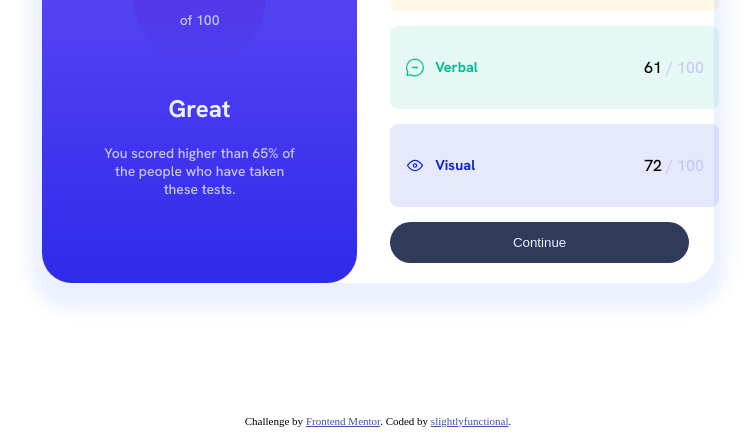
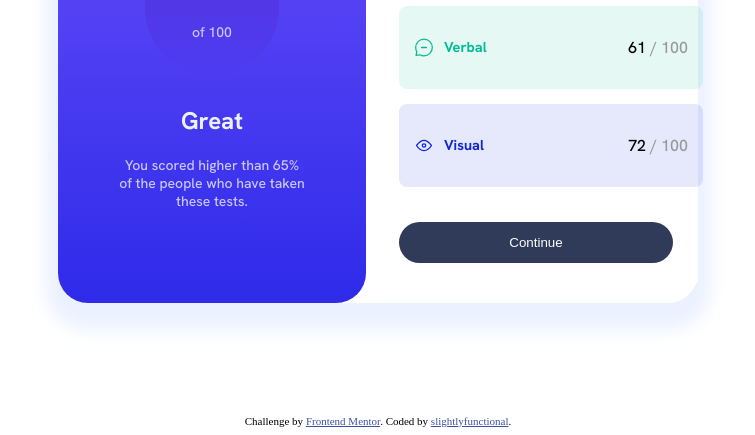
Before and after one commit to alexl8819/results-summary-component, a website built with Parcel: page src/index.html in a window 1280 px wide. Shown: the part 393-828 px from the top of the page, without its empty margins (262-1017 px from the left). Built offline with nearby package versions, Linux system fonts and the light colour scheme.

Commit message:
add spacing between button and result items in larger viewports, change total color from light lavender to gray

```diff
--- a/src/styles.sass
+++ b/src/styles.sass
@@ -12,6 +12,7 @@ $color-white: hsl(0, 0%, 100%)
 $color-pale-blue: hsl(221, 100%, 96%)
 $color-light-lavender: hsl(241, 100%, 89%)
 $color-dark-gray-blue: hsl(224, 30%, 27%)
+$color-gray: #98989a
 // Gradients
 $color-light-slate-blue: hsl(252, 100%, 67%)
 $color-light-royal-blue: hsl(241, 81%, 54%)
@@ -38,7 +39,7 @@ $color-persian-blue: hsla(241, 72%, 46%, 0)
   box-shadow: 0 14px 18px 13px $color-pale-blue
 
   @media screen and (min-width: 1023px)
-    max-width: 42rem
+    max-width: 40rem
     flex-direction: row
     border-radius: 30px
 
@@ -59,6 +60,8 @@ $color-persian-blue: hsla(241, 72%, 46%, 0)
   @media screen and (min-width: 1023px)
     border-top-left-radius: 30px
     border-top-right-radius: 30px
+    padding-top: 1px
+    padding-bottom: 1px
 
   .results__title
     color: $color-light-lavender
@@ -121,9 +124,13 @@ $color-persian-blue: hsla(241, 72%, 46%, 0)
     padding-bottom: 13px
     border-radius: 30px
 
+    @media screen and (min-width: 1023px)
+      margin-top: 20px
+      margin-bottom: 20px
+
     &--bg
       &-primary
-        color: $color-pale-blue
+        color: $color-white
         background-color: $color-dark-gray-blue
 
         &:hover
@@ -169,4 +176,4 @@ $color-persian-blue: hsla(241, 72%, 46%, 0)
           color: $color-cobalt-blue
 
     .item__ratingtotal
-      color: $color-light-lavender
+      color: $color-gray
```
